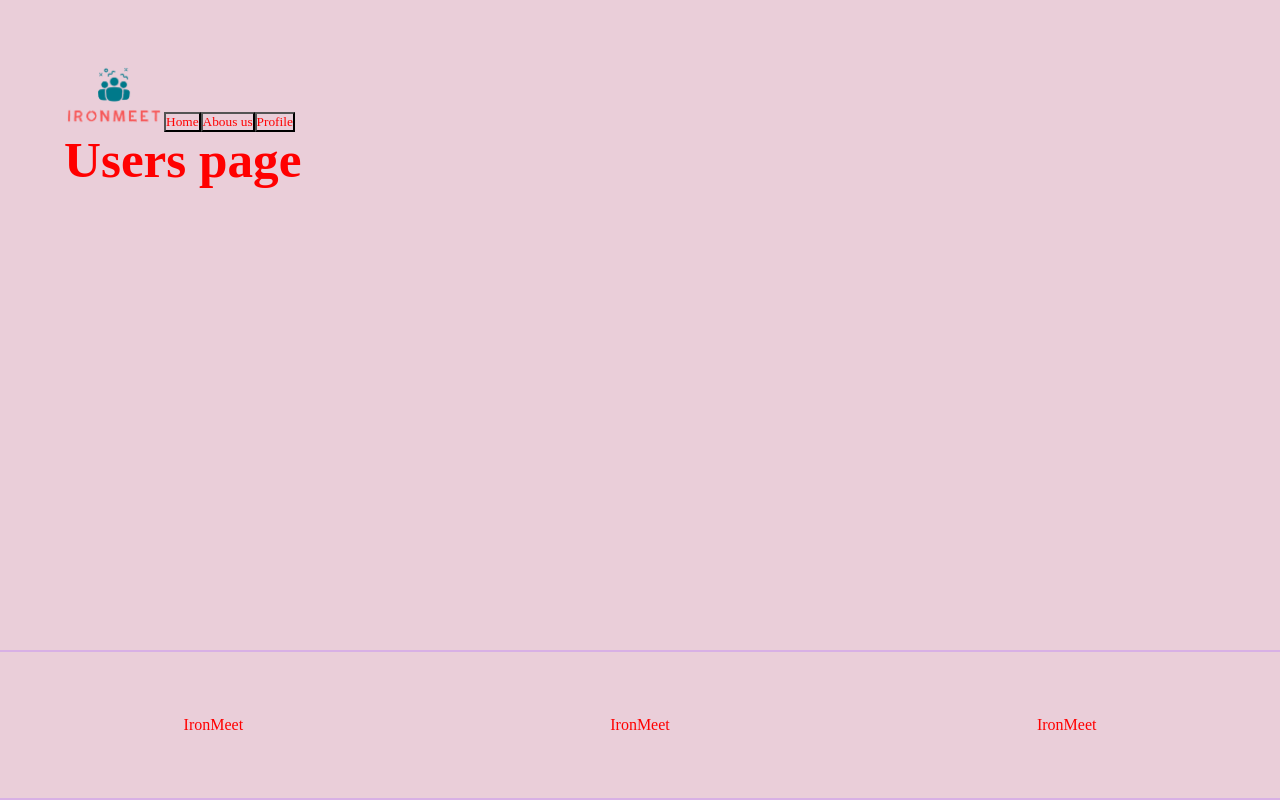
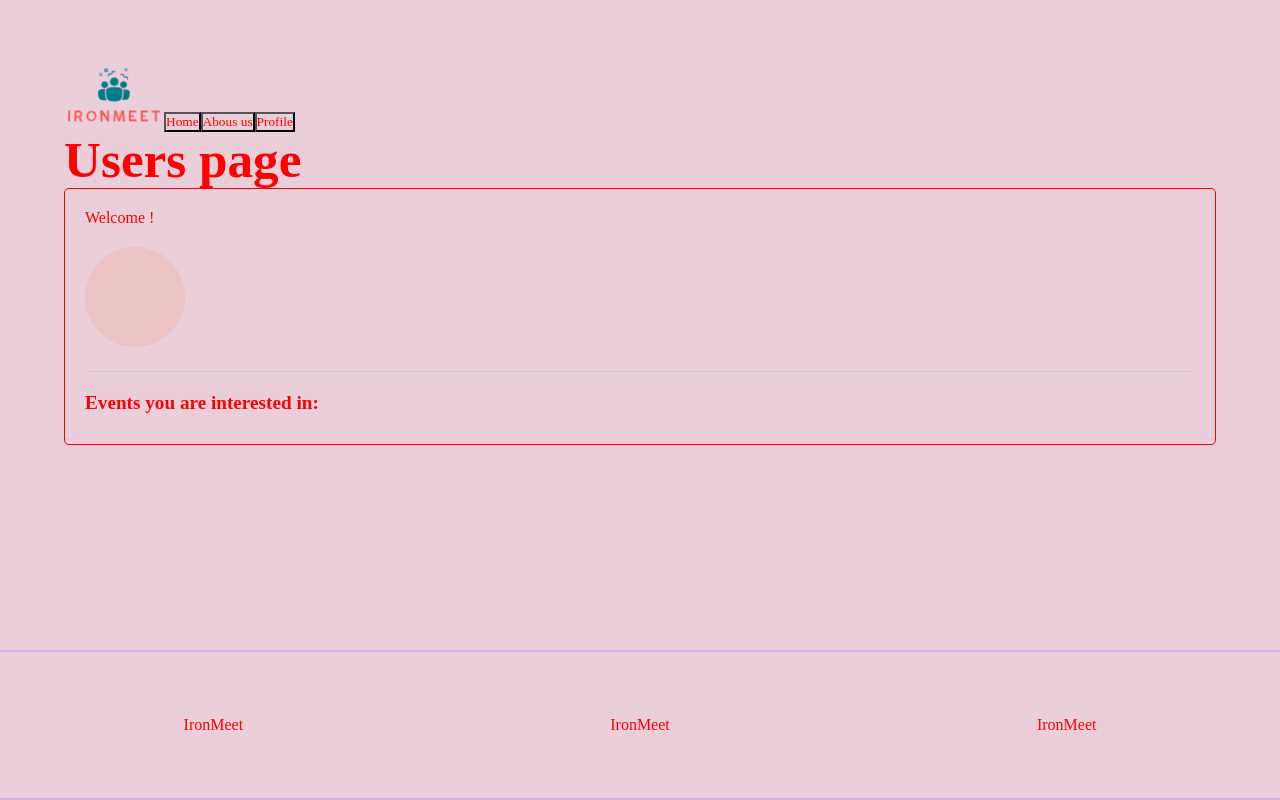
Before and after one commit to sonali582000/IronMeet_FE, a React (Vite) app: page /profile in a window 1280 px wide. Built offline with nearby package versions, Linux system fonts and the light colour scheme; no server answers; a web font is replaced by a local one.

Commit message:
footer colors

```diff
--- a/src/App.css
+++ b/src/App.css
@@ -33,9 +33,6 @@ footer {
   background-color: rgb(216, 176, 229);
   padding: 2px 0;
   flex-shrink: 0;
-  position: relative;
-  /* margin-bottom: auto !important; */
-  /* width: 100%; */
   position: fixed;
   bottom: 0;
   left: 0;
@@ -55,3 +52,60 @@ footer {
   text-align: center;
   padding: 4em;
 }
+
+@media only screen and (max-width: 768px) {
+  .columns div {
+    flex-basis: 100%;
+    padding: 1em;
+    font-size: 0.9em;
+  }
+}
+
+/* PROFILE SECTION */
+
+.profile-container {
+  max-width: 1300px;
+  margin: 0 auto;
+  padding: 20px;
+  border: 1px solid #ff0000;
+  border-radius: 5px;
+}
+
+.welcome-section {
+  margin-bottom: 20px;
+}
+
+.user-email {
+  font-weight: bold;
+}
+
+.profile-section {
+  margin-bottom: 20px;
+}
+
+.profile-picture {
+  width: 100px;
+  height: 100px;
+  display: inline-block;
+  background-color: #ecc2c2;
+  border-radius: 50%;
+  overflow: hidden;
+}
+
+.events-section {
+  border-top: 1px solid #ccc;
+  padding-top: 20px;
+}
+
+.events-section h2 {
+  margin-bottom: 10px;
+  font-size: 1.2em;
+}
+
+.event {
+  margin-bottom: 10px;
+  padding: 10px;
+  border: 1px solid #ddd;
+  border-radius: 5px;
+  background-color: #f9f9f9;
+}
--- a/src/App.jsx
+++ b/src/App.jsx
@@ -22,11 +22,9 @@ function App() {
           <Route path="/*" element={<h1>Page not found</h1>} />
           <Route path="/about" element={<AboutPage />} />
           <Route path="/profile" element={<ProfilePage />} />
-
           <Route path="/signup" element={<SignUpPage />} />
           <Route path="/login" element={<LoginPage />} />
           <Route path="/eventDetail/:eventId" element={<EventDetails />} />
-
           <Route path="/event/new" element={<EventPage />} />
           <Route path="/event/:eventId" element={<UpdateEventPage />} />
         </Routes>
--- a/src/pages/ProfilePage.jsx
+++ b/src/pages/ProfilePage.jsx
@@ -31,10 +31,31 @@ const ProfilePage = () => {
     }, [userId]); //we add user id on the array to have it again after refreshing the page
 
     return (
+        // <div>
+        //     <h1>Users page</h1>
+        //     <div>
+        //         <p>Welcome {user.email}!  </p>
+        //     </div>
+        //     <div>
+        //         <span>{user.profile_picture}</span>
+        //     </div>
+        // </div>
         <div>
             <h1>Users page</h1>
-            <p>{user.email}</p>
+            <div className="profile-container">
+                <div className="welcome-section">
+                    <p>Welcome <span className="user-email">{user.email}</span>!</p>
+                </div>
+                <div className="profile-section">
+                    <span className="profile-picture">{user.profile_picture}</span>
+                </div>
+                <div className="events-section">
+                    <h2>Events you are interested in:</h2>
+                    {/* display events here */}
+                </div>
+            </div>
         </div>
+
     );
 };
 
```
